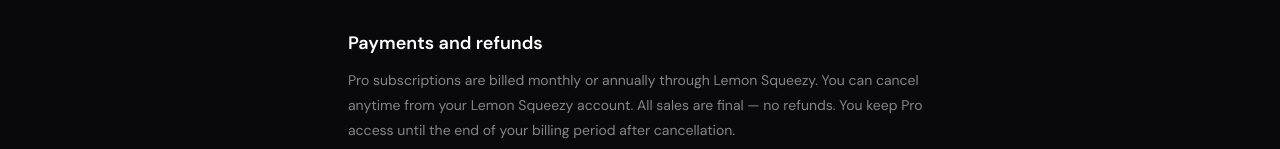
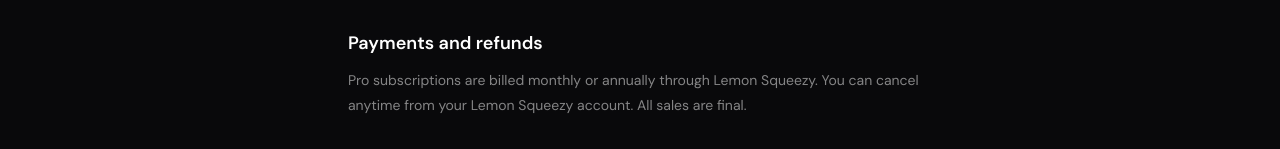
Before and after one commit to glynn568-glitch/reframe, a React (Vite) app: page /terms in a window 1280 px wide. Shown: the part 644-793 px from the top of the page. Built offline with nearby package versions, Linux system fonts and the light colour scheme; no server answers.

Commit message:
Simplify refund language in terms page
Co-Authored-By: Claude Opus 4.6 <noreply@anthropic.com>

```diff
--- a/src/pages/Terms.jsx
+++ b/src/pages/Terms.jsx
@@ -39,7 +39,7 @@ export default function Terms() {
 
           <section>
             <h2 style={{ fontSize: 18, fontWeight: 600, color: '#fff', marginBottom: 8 }}>Payments and refunds</h2>
-            <p>Pro subscriptions are billed monthly or annually through Lemon Squeezy. You can cancel anytime from your Lemon Squeezy account. All sales are final — no refunds. You keep Pro access until the end of your billing period after cancellation.</p>
+            <p>Pro subscriptions are billed monthly or annually through Lemon Squeezy. You can cancel anytime from your Lemon Squeezy account. All sales are final.</p>
           </section>
 
           <section>
```
